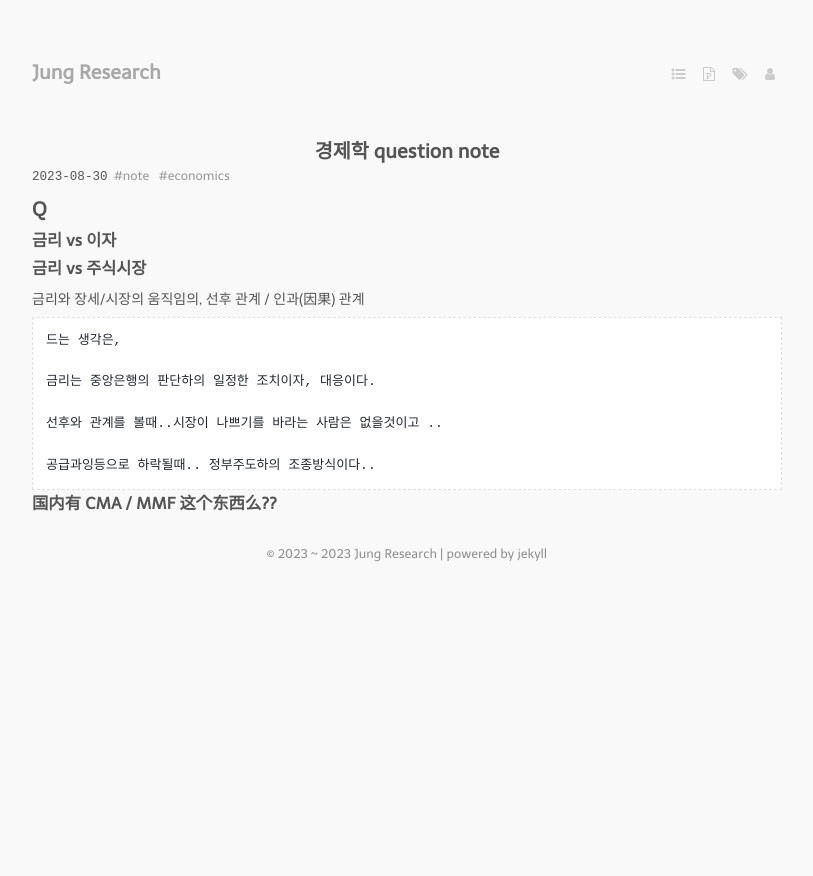
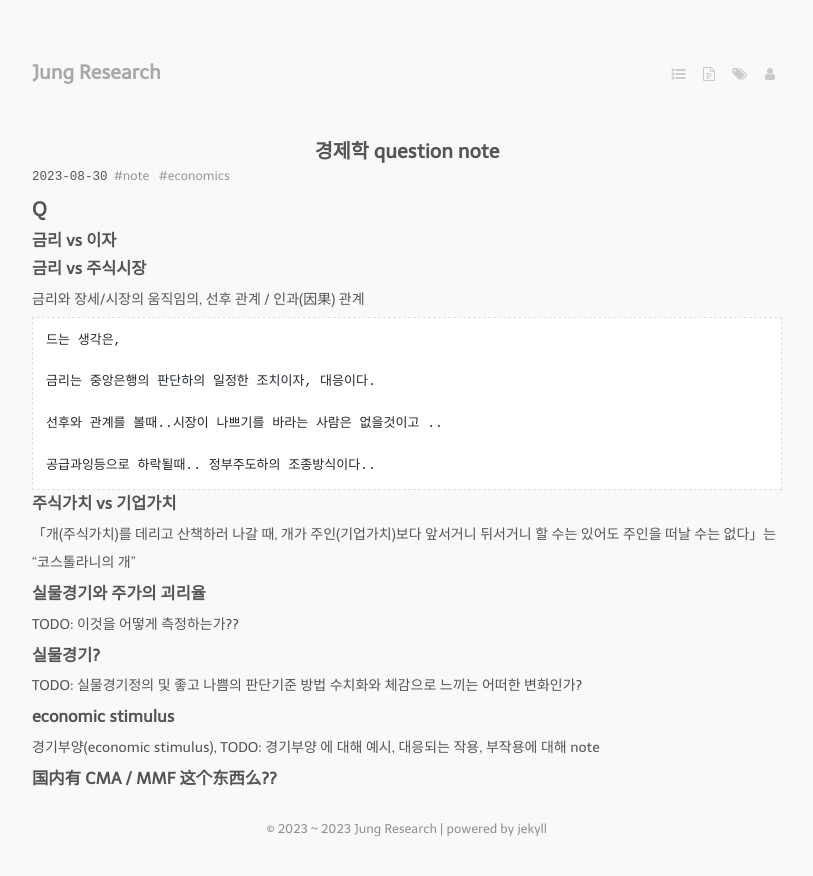
Before and after one commit to jung-research/github.io, a Jekyll site: the page built from _posts/2023-08-30-economics_question.md, in a window 1280 px wide. Shown: the top 876 px of the page, without its empty margins (233-1046 px from the left). Built offline with Jekyll 4.4.1, drawn with Linux system fonts in a browser that asks for light colours; nearby versions of some CDN libraries; some web fonts are replaced; comment, search, counter and statistics services are not loaded.

```diff
--- a/_posts/2023-08-30-economics_question.md
+++ b/_posts/2023-08-30-economics_question.md
@@ -22,4 +22,21 @@ tags:
 
     공급과잉등으로 하락될때.. 정부주도하의 조종방식이다..
 
+### 주식가치 vs 기업가치
+
+「개(주식가치)를 데리고 산책하러 나갈 때, 개가 주인(기업가치)보다 앞서거니 뒤서거니 할 수는 있어도 주인을 떠날 수는 없다」는 "코스톨라니의 개"
+
+### 실물경기와 주가의 괴리율
+
+TODO: 이것을 어떻게 측정하는가??
+
+### 실물경기?
+
+TODO: 실물경기정의 및 좋고 나쁨의 판단기준 방법 수치화와 체감으로 느끼는 어떠한 변화인가?
+
+### economic stimulus
+
+경기부양(economic stimulus), TODO: 경기부양 에 대해 예시, 대응되는 작용, 부작용에 대해 note
+
+
 ### 国内有 CMA / MMF 这个东西么??
```
Also changed, not shown: _posts/2023-08-31-kostolany_egg.md (+3 -5 lines).
